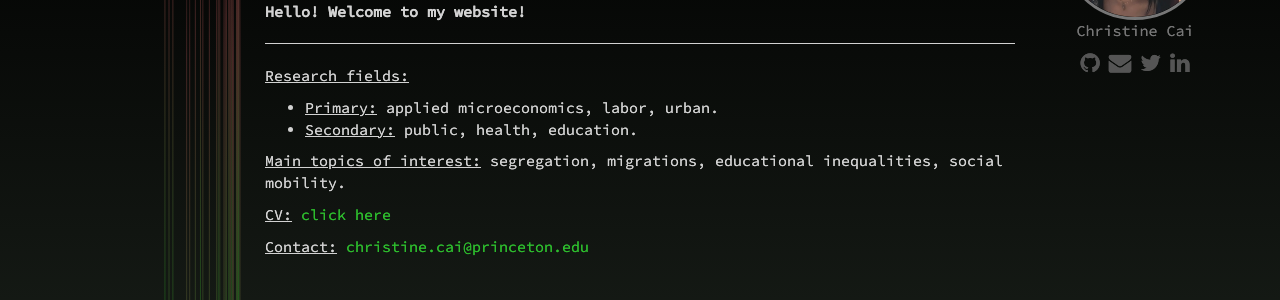
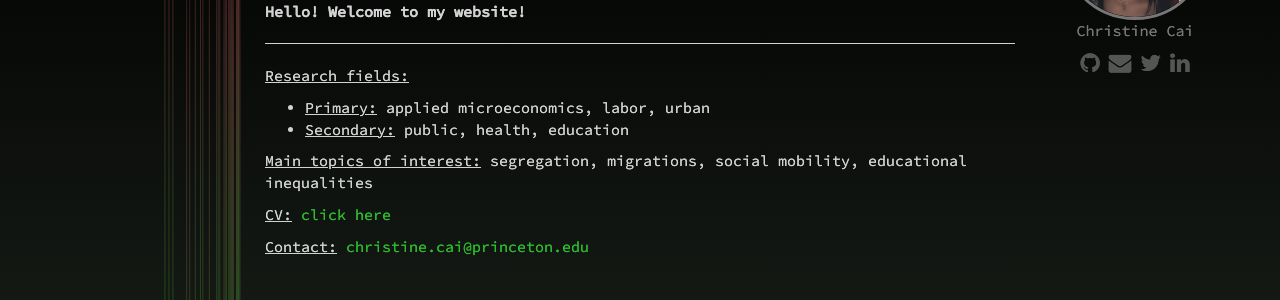
Before and after one commit to christinecai/website, a Jekyll site: the page built from index.md, in a window 1280 px wide. Shown: the part 236-536 px from the top of the page. Built offline with Jekyll 4.4.1, drawn with Linux system fonts in a browser that asks for light colours; nearby versions of some CDN libraries.

```diff
--- a/index.md
+++ b/index.md
@@ -14,10 +14,10 @@ description: Homepage
 
 
 <u>Research fields:</u>
-* <u>Primary:</u> applied microeconomics, labor, urban.
-* <u>Secondary:</u> public, health, education.
+* <u>Primary:</u> applied microeconomics, labor, urban
+* <u>Secondary:</u> public, health, education
 
-<u>Main topics of interest:</u> segregation, migrations, educational inequalities, social mobility.
+<u>Main topics of interest:</u> segregation, migrations, social mobility, educational inequalities
 
 <u>CV:</u> <a href="/assets/pdf/Christine_Cai_CV.pdf">click here</a>
 
```
